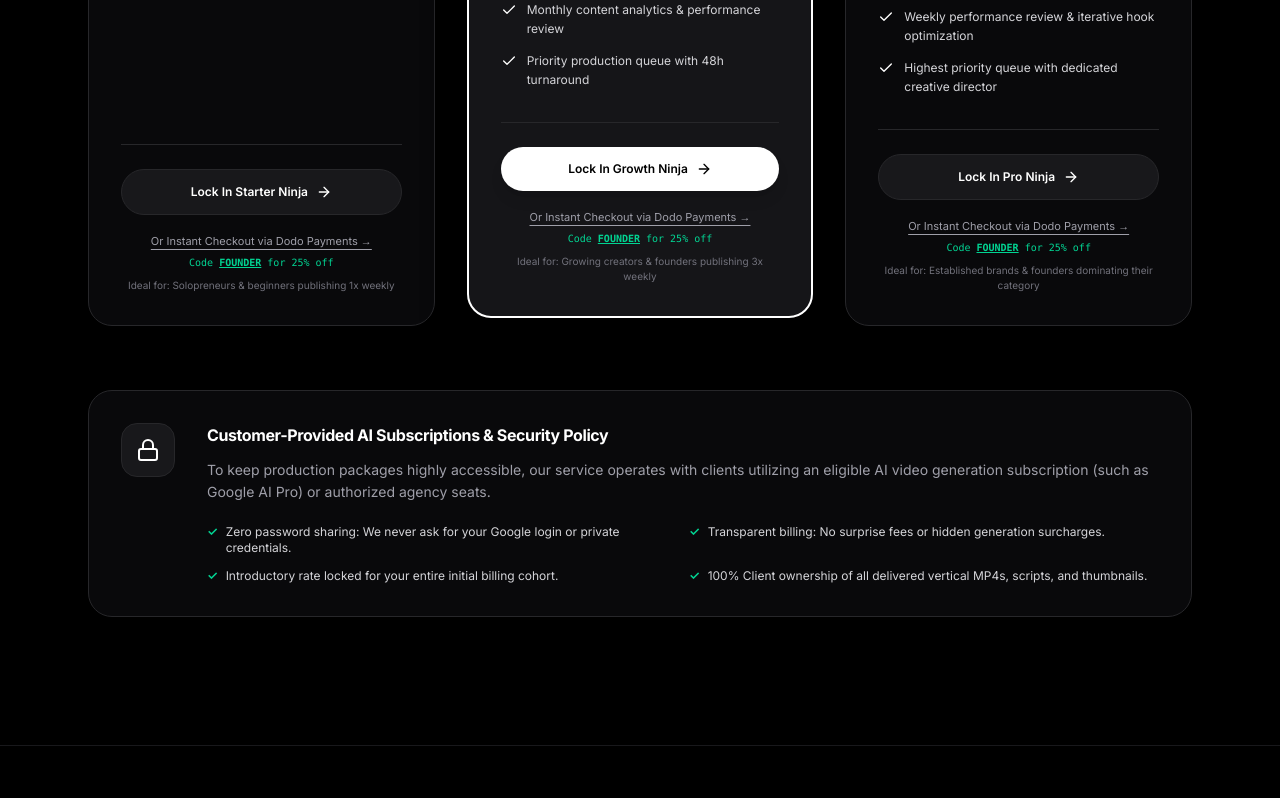
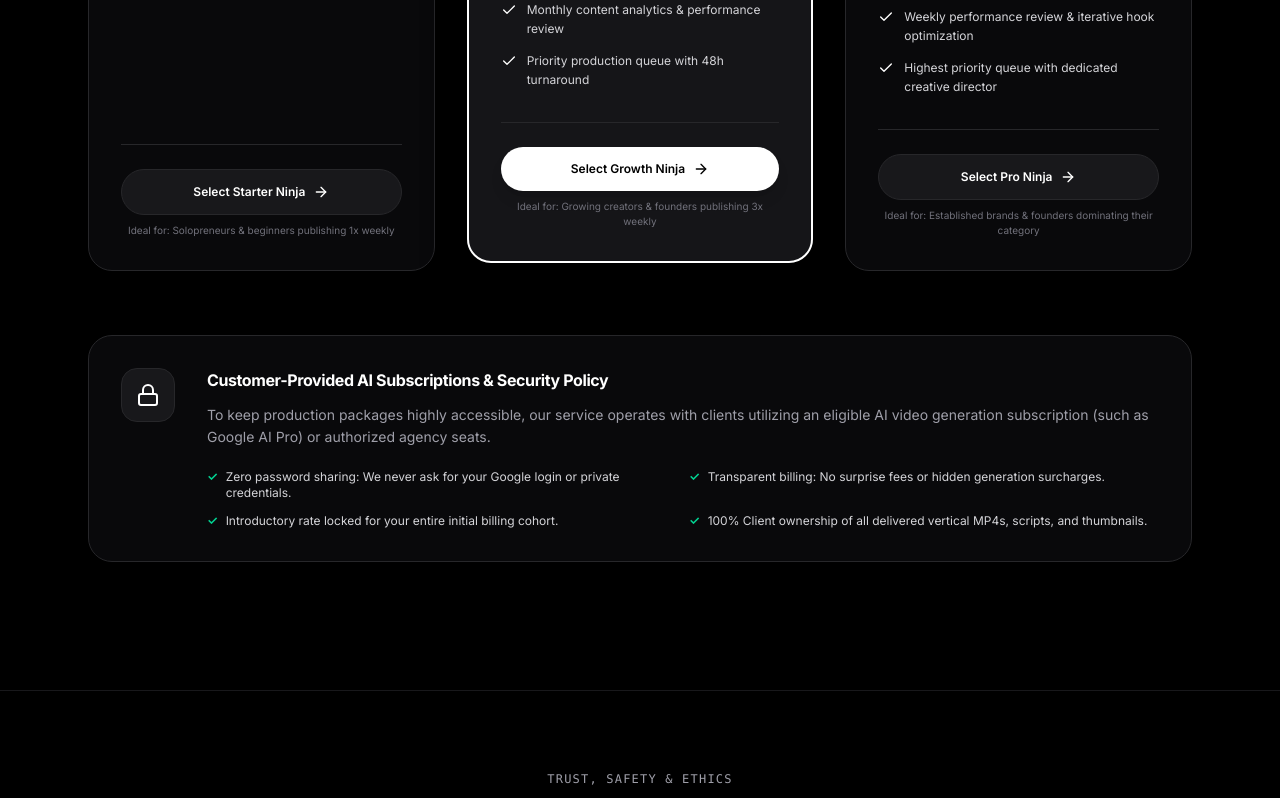
Before and after one commit to sairamveereddy/kavivas, a Next.js app: page /50ninjas in a window 1280 px wide. Shown: the part 6360-7158 px from the top of the page. Built offline with nearby package versions, Linux system fonts and the light colour scheme.

Commit message:
chore: remove public payment links and coupons from site for direct email delivery

```diff
--- a/src/components/50ninjas/PricingSection.tsx
+++ b/src/components/50ninjas/PricingSection.tsx
@@ -115,24 +115,9 @@ export default function PricingSection({ onSelectPlan }: PricingSectionProps) {
                       : "bg-zinc-900 hover:bg-zinc-800 text-white border border-zinc-800"
                   }`}
                 >
-                  <span>Lock In {tier.name}</span>
+                  <span>Select {tier.name}</span>
                   <ArrowRight className="w-4 h-4" />
                 </button>
-                {tier.paymentUrl && (
-                  <div className="mt-3 text-center">
-                    <a
-                      href={tier.paymentUrl}
-                      target="_blank"
-                      rel="noopener noreferrer"
-                      className="text-[11px] text-zinc-400 hover:text-white underline underline-offset-4 transition-colors"
-                    >
-                      Or Instant Checkout via Dodo Payments &rarr;
-                    </a>
-                    <p className="mt-1 text-[10px] text-emerald-400 font-mono">
-                      Code <span className="font-bold underline">FOUNDER</span> for 25% off
-                    </p>
-                  </div>
-                )}
                 <p className="mt-2 text-[10px] text-center text-zinc-500">
                   Ideal for: {tier.idealFor}
                 </p>
--- a/src/components/50ninjas/StudioInquiryModal.tsx
+++ b/src/components/50ninjas/StudioInquiryModal.tsx
@@ -159,24 +159,6 @@ export default function StudioInquiryModal({
 
                 {/* Direct Action Buttons */}
                 <div className="mt-6 flex flex-col gap-2.5">
-                  {activePlanObj.paymentUrl && (
-                    <a
-                      href={activePlanObj.paymentUrl}
-                      target="_blank"
-                      rel="noopener noreferrer"
-                      className="w-full py-3.5 px-4 rounded-xl bg-white hover:bg-zinc-200 text-black font-bold text-xs flex items-center justify-center gap-2 transition-all shadow-xl cursor-pointer"
-                    >
-                      <Zap className="w-4 h-4 text-black fill-black" />
-                      <span>Proceed to Dodo Payments Checkout &rarr;</span>
-                    </a>
-                  )}
-
-                  <div className="p-2.5 rounded-xl bg-emerald-950/40 border border-emerald-500/30 text-center">
-                    <p className="text-[11px] text-emerald-300 font-medium">
-                      Apply promo code <span className="font-mono font-bold bg-emerald-500/20 px-1.5 py-0.5 rounded text-emerald-200">FOUNDER</span> at checkout for 25% off!
-                    </p>
-                  </div>
-
                   <a
                     href={getWhatsAppConfirmationUrl()}
                     target="_blank"
@@ -267,13 +249,6 @@ export default function StudioInquiryModal({
                       <Check className="w-3.5 h-3.5 text-white shrink-0" />
                       <span>Auto-DM Copy &amp; Automation</span>
                     </div>
-                  </div>
-
-                  <div className="mt-3 pt-2.5 border-t border-zinc-800/80 flex items-center justify-between text-[11px]">
-                    <span className="text-zinc-400">Coupon available:</span>
-                    <span className="font-mono text-emerald-400 font-semibold bg-emerald-950/50 border border-emerald-800/40 px-2 py-0.5 rounded">
-                      Use code FOUNDER for 25% off
-                    </span>
                   </div>
                 </div>
 
--- a/src/data/50ninjas-data.ts
+++ b/src/data/50ninjas-data.ts
@@ -13,8 +13,6 @@ export interface PricingTier {
   revisions: number;
   priority: string;
   idealFor: string;
-  productId?: string;
-  paymentUrl?: string;
 }
 
 export interface FaqItem {
@@ -64,8 +62,6 @@ export const FIFTY_NINJAS_DATA = {
     applicationFormUrl: "#apply",
     languages: ["English", "Telugu", "Hindi", "Supported mixed formats"],
     operatingModel: "Remote-first, AI-powered content production with human creative direction",
-    discountCode: "FOUNDER",
-    discountPercent: 25,
   },
 
   heroCards: [
@@ -351,8 +347,6 @@ export const FIFTY_NINJAS_DATA = {
       reelsPerMonth: 4,
       frequency: "1 Reel / week",
       description: "Perfect for busy professionals and emerging creators testing the waters of consistent personal branding.",
-      productId: "pdt_0NrtLV2HzVICjfjYHbTuE",
-      paymentUrl: "https://checkout.dodopayments.com/buy/pdt_0NrtLV2HzVICjfjYHbTuE?quantity=1",
       features: [
         "4 Complete Ready-to-Post Instagram Reels / mo",
         "Deep research & custom scriptwriting for each Reel",
@@ -379,8 +373,6 @@ export const FIFTY_NINJAS_DATA = {
       reelsPerMonth: 12,
       frequency: "3 Reels / week",
       description: "Built for active influencers, startup founders, and advisors scaling audience engagement and authority.",
-      productId: "pdt_0NrtLbrquMQL9d2ZHG8Se",
-      paymentUrl: "https://checkout.dodopayments.com/buy/pdt_0NrtLbrquMQL9d2ZHG8Se?quantity=1",
       features: [
         "12 Complete Ready-to-Post Instagram Reels / mo",
         "Weekday topic recommendations & trend monitoring",
@@ -408,8 +400,6 @@ export const FIFTY_NINJAS_DATA = {
       reelsPerMonth: 20,
       frequency: "5 Reels / week",
       description: "Complete hands-off content production for established personal brands, agencies, and high-growth ventures.",
-      productId: "pdt_0NrtLuFoCuBGXfWklDWXs",
-      paymentUrl: "https://checkout.dodopayments.com/buy/pdt_0NrtLuFoCuBGXfWklDWXs?quantity=1",
       features: [
         "20 Complete Ready-to-Post Instagram Reels / mo",
         "Dedicated daily topic research & competitor gap analysis",
```
